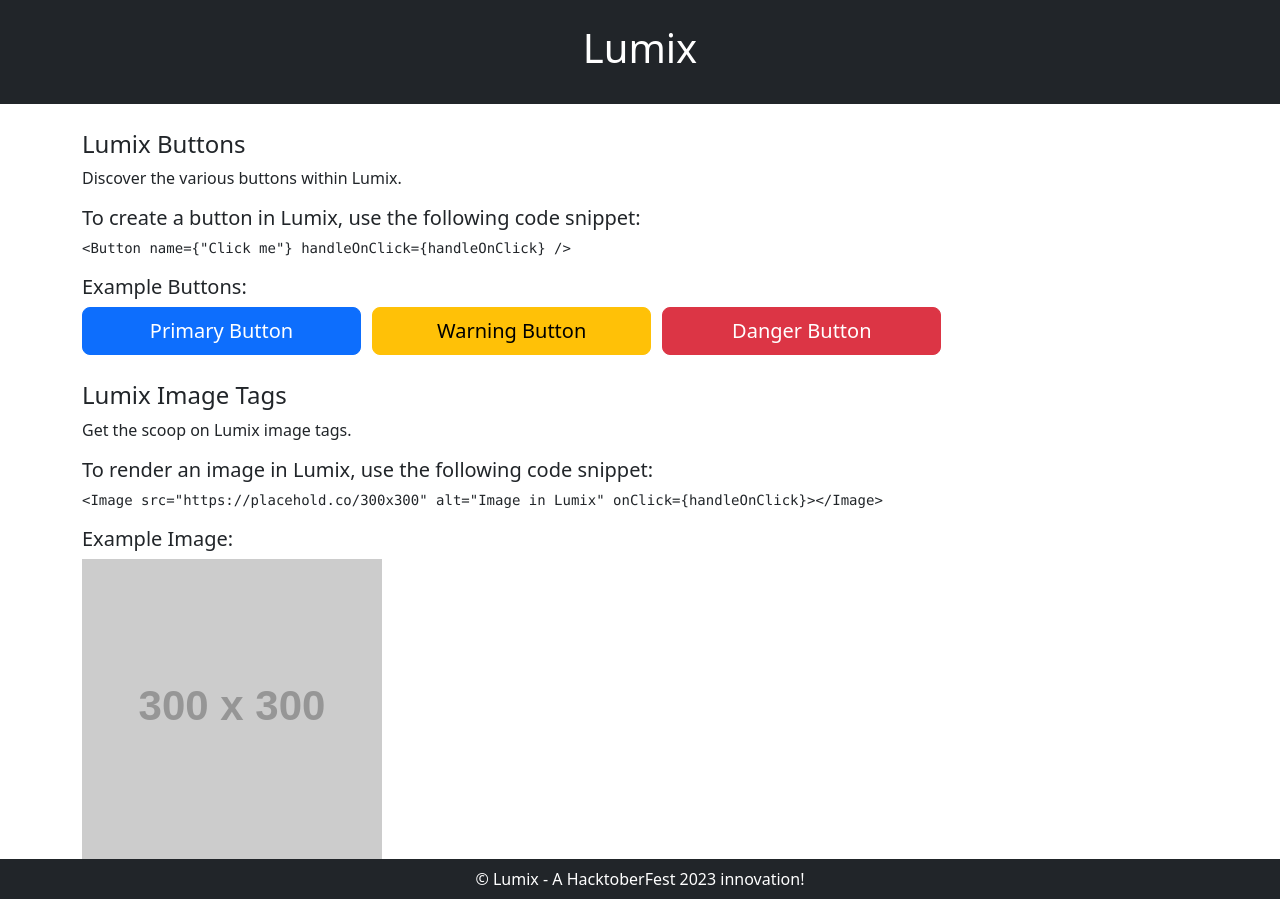
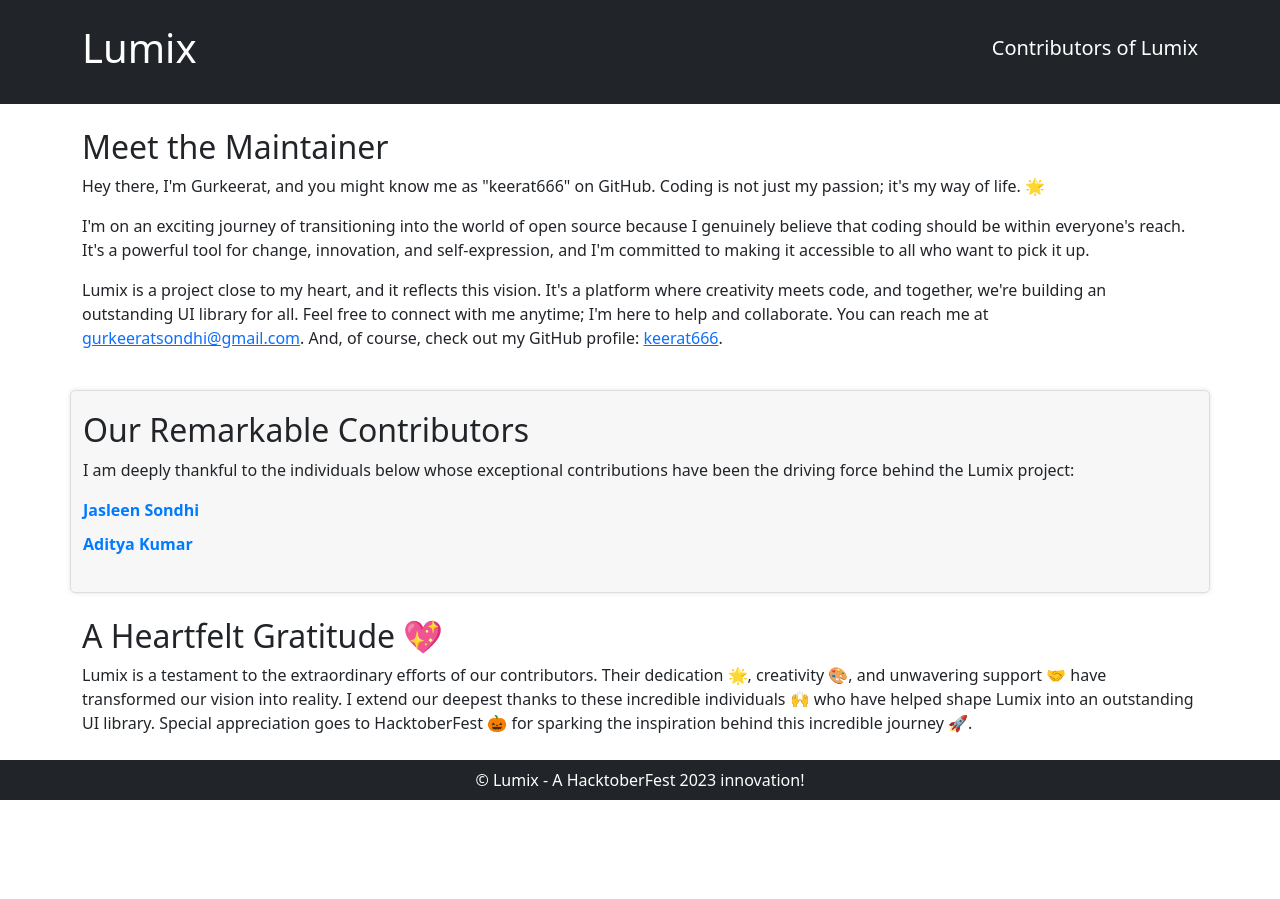
Before and after one commit to Keerat666/Lumix, a React (Create React App) app in the folder ui/lumix/: page /contributors in a window 1280 px wide. After the commit the page ends 800 px from the top, so only its background shows below. Built offline with nearby package versions, Linux system fonts and the light colour scheme.

Commit message:
contributor page added

```diff
--- a/ui/lumix/package.json
+++ b/ui/lumix/package.json
@@ -19,7 +19,7 @@
     "react-hot-toast": "^2.4.1",
     "react-icons": "^4.10.1",
     "react-redux": "^8.1.1",
-    "react-router-dom": "^6.14.2",
+    "react-router-dom": "^6.16.0",
     "react-scripts": "5.0.1",
     "react-tsparticles": "^2.11.0",
     "redux": "^4.2.1",
--- a/ui/lumix/src/App.js
+++ b/ui/lumix/src/App.js
@@ -1,14 +1,20 @@
-import logo from "./logo.svg";
+import React from "react";
+import { BrowserRouter as Router, Route, Routes } from "react-router-dom";
 import "./App.css";
-import Button from "./components/Button";
 import Documentation from "./pages/documentation";
+import Contributors from "./pages/contributors";
 
 function App() {
-	return (
-		<div className="App">
-        <Documentation></Documentation>
-		</div>
-	);
+  return (
+    <Router>
+      <div className="App">
+        <Routes>
+          <Route path="/" element={<Documentation />} /> {/* Home page */}
+          <Route path="/contributors" element={<Contributors />} /> {/* Contributors page */}
+        </Routes>
+      </div>
+    </Router>
+  );
 }
 
 export default App;
--- /dev/null
+++ b/ui/lumix/src/pages/contributors/index.js
@@ -0,0 +1,106 @@
+import React from "react";
+import { Link } from "react-router-dom";
+import "./style.css"; // Import a custom CSS file for styling
+
+const Contributors = () => {
+  // Define an array of contributors with their names and GitHub profiles
+  const contributors = [
+    { name: "Jasleen Sondhi", github: "https://github.com/jasleen101010" },
+    { name: "Aditya Kumar", github: "https://github.com/adityaK87" },
+    // Add your name if you are raising your PR
+  ];
+
+  return (
+    <div className="d-flex flex-column min-vh-100">
+      {/* Header */}
+      <header className="bg-dark text-white py-4">
+        <div className="container">
+          <div className="row align-items-center">
+            <div className="col-md-1">
+              <Link to="/" className="text-white text-decoration-none">
+                <h1>Lumix</h1>
+              </Link>
+            </div>
+            <div className="col-md-11 text-end">
+              <Link
+                to="/contributors"
+                className="text-white text-decoration-none"
+              >
+                <h5>Contributors of Lumix</h5>
+              </Link>
+            </div>
+          </div>
+        </div>
+      </header>
+
+      {/* Founder Section */}
+      <section className="container mt-4 text-left">
+        <h2>Meet the Maintainer</h2>
+        <p>
+          Hey there, I'm Gurkeerat, and you might know me as "keerat666" on
+          GitHub. Coding is not just my passion; it's my way of life. 🌟
+        </p>
+        <p>
+          I'm on an exciting journey of transitioning into the world of open
+          source because I genuinely believe that coding should be within
+          everyone's reach. It's a powerful tool for change, innovation, and
+          self-expression, and I'm committed to making it accessible to all who
+          want to pick it up.
+        </p>
+        <p>
+          Lumix is a project close to my heart, and it reflects this vision.
+          It's a platform where creativity meets code, and together, we're
+          building an outstanding UI library for all. Feel free to connect with
+          me anytime; I'm here to help and collaborate. You can reach me at{" "}
+          <a href="mailto:gurkeeratsondhi@gmail.com">
+            gurkeeratsondhi@gmail.com
+          </a>
+          . And, of course, check out my GitHub profile:{" "}
+          <a href="https://github.com/keerat666">keerat666</a>.
+        </p>
+      </section>
+
+      {/* Thank Contributors Section */}
+      <section className="container mt-4 text-left contributors-list">
+        <h2>Our Remarkable Contributors</h2>
+        <p>
+          I am deeply thankful to the individuals below whose exceptional
+          contributions have been the driving force behind the Lumix project:
+        </p>
+        <ul>
+          {contributors.map((contributor, index) => (
+            <li key={index}>
+              <a
+                href={contributor.github}
+                target="_blank"
+                rel="noopener noreferrer"
+              >
+                {contributor.name}
+              </a>
+            </li>
+          ))}
+        </ul>
+      </section>
+
+      {/* Thank You Note */}
+      <section className="container mt-4 text-left">
+        <h2>A Heartfelt Gratitude 💖</h2>
+        <p>
+          Lumix is a testament to the extraordinary efforts of our contributors.
+          Their dedication 🌟, creativity 🎨, and unwavering support 🤝 have
+          transformed our vision into reality. I extend our deepest thanks to
+          these incredible individuals 🙌 who have helped shape Lumix into an
+          outstanding UI library. Special appreciation goes to HacktoberFest 🎃
+          for sparking the inspiration behind this incredible journey 🚀.
+        </p>
+      </section>
+
+      {/* Footer */}
+      <footer className="bg-dark text-white text-center py-2 mt-auto">
+        &copy; Lumix - A HacktoberFest 2023 innovation!
+      </footer>
+    </div>
+  );
+};
+
+export default Contributors;
--- /dev/null
+++ b/ui/lumix/src/pages/contributors/style.css
@@ -0,0 +1,48 @@
+/* Documentation.css */
+.header {
+    background-color: #007bff;
+    color: #fff;
+  }
+
+  .footer {
+    background-color: #343a40;
+    color: #fff;
+  }
+
+  .text-left {
+    text-align: left;
+    margin-top: 2%;
+  }
+  .button-margin
+  {
+      margin-left : 1%;
+  }
+
+  /* Contributors.css */
+
+.contributors-list {
+  background-color: #f7f7f7;
+  padding: 20px;
+  border: 1px solid #ddd;
+  border-radius: 5px;
+  box-shadow: 0 0 5px rgba(0, 0, 0, 0.1);
+}
+
+.contributors-list ul {
+  list-style: none;
+  padding: 0;
+}
+
+.contributors-list li {
+  margin-bottom: 10px;
+}
+
+.contributors-list a {
+  text-decoration: none;
+  color: #007BFF;
+  font-weight: bold;
+}
+
+.contributors-list a:hover {
+  text-decoration: underline;
+}
--- a/ui/lumix/src/pages/documentation/index.js
+++ b/ui/lumix/src/pages/documentation/index.js
@@ -3,6 +3,7 @@ import Button from "../../components/Button";
 import Image from "../../components/Image";
 import "./style.css"; // Create a separate CSS file for custom styles
 import Prism from "prismjs";
+import { Link } from "react-router-dom";
 
 const Documentation = () => {
   const handleOnClick = () => {
@@ -15,12 +16,21 @@ const Documentation = () => {
       <header className="bg-dark text-white py-4">
   <div className="container">
     <div className="row align-items-center">
-            <div className="col-md-12">
+      <div className="col-md-1"> {/* Adjust the column width as needed */}
+      <Link to="/" className="text-white text-decoration-none">
               <h1>Lumix</h1>
+            </Link>
+      </div>
+      <div className="col-md-11 text-end"> {/* Add text-end class for right alignment */}
+        <Link to="/contributors" className="text-white text-decoration-none">
+              <h5>Contributors of Lumix</h5>
+            </Link>
       </div>
     </div>
   </div>
 </header>
+
+
 
       <div className="container flex-grow-1 text-left">
         <div className="row">
```
Also changed, not shown: 1 other file (tests, documents, lock files or other folders). Lines whose indentation alone changed are shown as unchanged.
